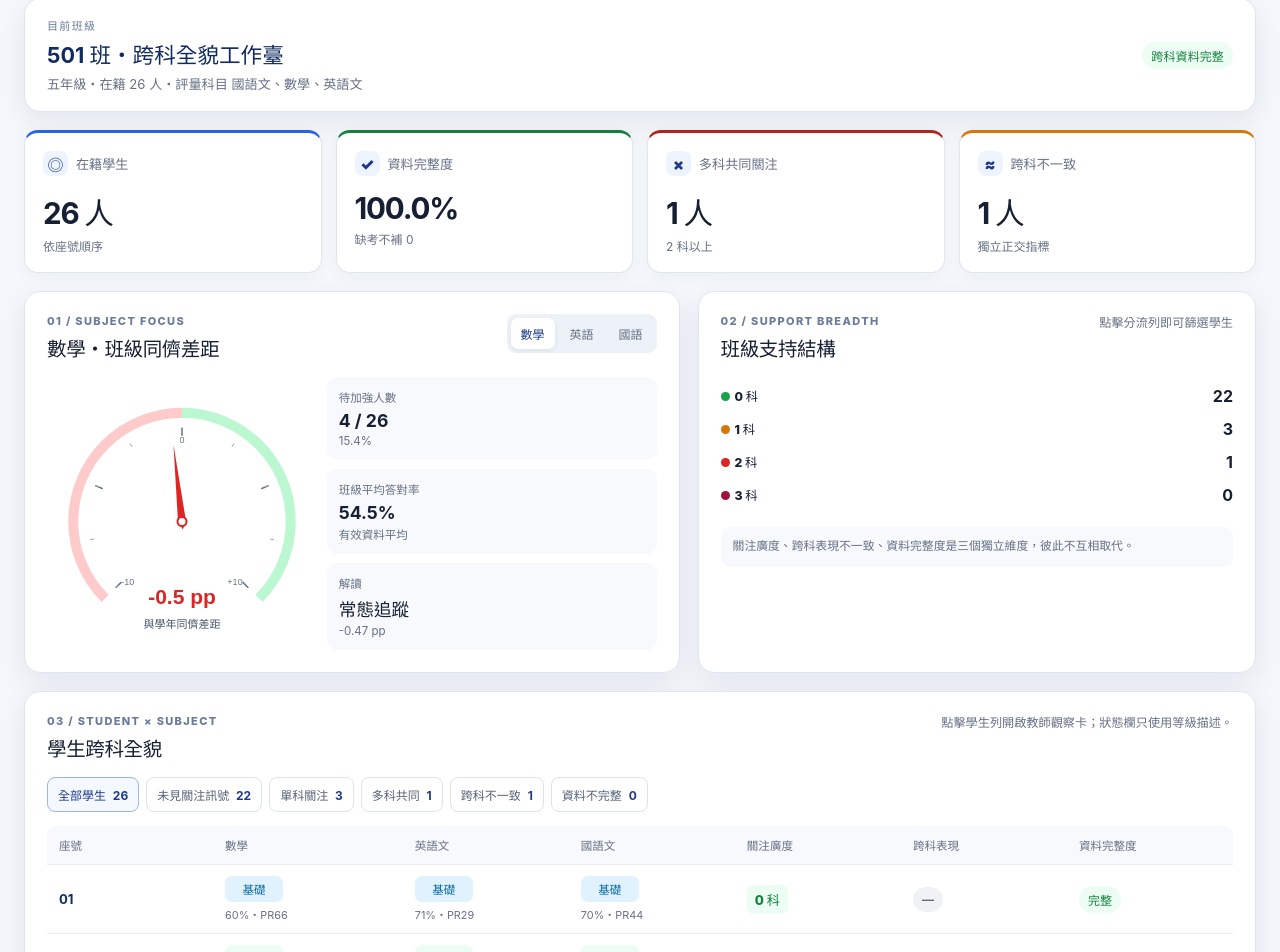
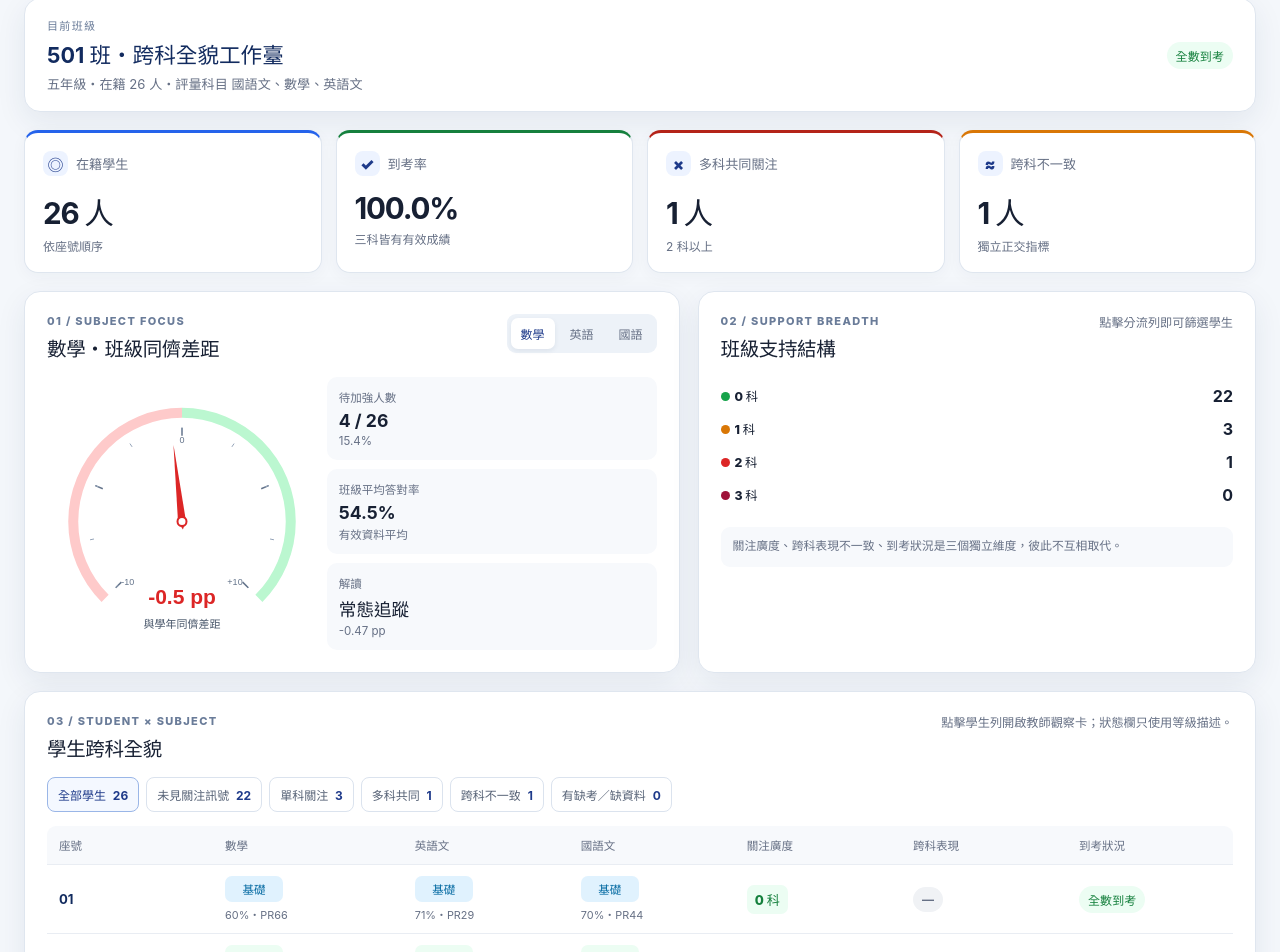
Before and after one commit to SAAA-ntcu/gaotong-dashboard, a Vue app: page /class in a window 1280 px wide. Shown: the part 410-1362 px from the top of the page. Built offline with nearby package versions, Linux system fonts and the light colour scheme.

Commit message:
feat: refine class and attendance labels

```diff
--- a/src/components/ActionDrawer.vue
+++ b/src/components/ActionDrawer.vue
@@ -33,7 +33,7 @@ function deltaText(classId, subjectId) {
     <div class="drawer-links" v-if="action.classIds?.length">
       <span class="drawer-link-label">延伸檢視</span>
       <button v-for="classId in action.classIds" :key="classId" class="link-button" type="button" @click="openClass(classId)">
-        開啟 {{ classId }} 班 Class 360
+        開啟 {{ classId }} 班 Class
         <small v-if="action.subjectId">{{ deltaText(classId, action.subjectId) }}</small>
       </button>
     </div>
--- a/src/components/AppHeader.vue
+++ b/src/components/AppHeader.vue
@@ -31,7 +31,7 @@ const currentClass = computed(() => route.query.class && classIds.includes(Strin
           :class="{ active: route.name === 'class' }"
           :to="{ name: 'class', query: { class: currentClass } }"
         >
-          <span aria-hidden="true">▦</span> Class 360
+          <span aria-hidden="true">▦</span> Class
         </RouterLink>
       </nav>
     </div>
--- a/src/components/StudentDrawer.vue
+++ b/src/components/StudentDrawer.vue
@@ -20,6 +20,12 @@ const subjectDetails = computed(() => {
 });
 
 const checklist = computed(() => props.student?.objectiveChecklist || []);
+const attendanceStatus = computed(() => {
+  const records = Object.values(props.student?.subjects || {});
+  return records.length === 3 && records.every((record) => record?.status === 'VALID')
+    ? '全數到考'
+    : '有缺考／缺資料';
+});
 </script>
 
 <template>
@@ -34,7 +40,7 @@ const checklist = computed(() => props.student?.objectiveChecklist || []);
 
     <div class="student-state-grid">
       <div><span>關注廣度</span><strong>{{ student.supportBreadth?.breadth ?? '-' }} 科</strong></div>
-      <div><span>資料狀態</span><strong>{{ student.dataCompleteness?.displayText || student.dataCompleteness?.display_text || '未標示' }}</strong></div>
+      <div><span>到考狀況</span><strong>{{ attendanceStatus }}</strong></div>
       <div><span>跨科表現</span><strong>{{ student.crossSubjectInconsistency?.isInconsistent ? '高度不一致' : '未見明顯訊號' }}</strong></div>
     </div>
 
--- a/src/data/dashboard.js
+++ b/src/data/dashboard.js
@@ -105,6 +105,7 @@ export function getClassStats(classId) {
   const summary = data.summary || {};
   const breadthCounts = summary.breadthCounts || summary.breadth_counts || {};
   const completeRows = rows.filter((row) => row.dataCompleteness?.status === 'COMPLETE');
+  const testedCount = rows.filter((row) => SUBJECTS.every((subject) => validSubjectRecord(row, subject.name))).length;
   const inconsistentRows = rows.filter((row) => row.crossSubjectInconsistency?.isInconsistent);
   const multiRows = rows.filter((row) => (row.supportBreadth?.breadth || 0) >= 2);
 
@@ -112,6 +113,8 @@ export function getClassStats(classId) {
     classId,
     totalStudents: rows.length,
     completeCount: completeRows.length,
+    testedCount,
+    testedRate: rows.length ? testedCount / rows.length * 100 : 0,
     completenessRate: rows.length ? completeRows.length / rows.length * 100 : 0,
     inconsistentCount: inconsistentRows.length,
     multiSupportCount: multiRows.length,
--- a/src/views/ClassView.vue
+++ b/src/views/ClassView.vue
@@ -44,7 +44,7 @@ const filterOptions = [
   { id: 'single_subject', label: '單科關注' },
   { id: 'multi_subject', label: '多科共同' },
   { id: 'inconsistent', label: '跨科不一致' },
-  { id: 'incomplete', label: '資料不完整' }
+  { id: 'incomplete', label: '有缺考／缺資料' }
 ];
 
 const filterCounts = computed(() => Object.fromEntries(filterOptions.map((filter) => [
@@ -79,6 +79,10 @@ function subjectRecord(row, subject) {
   return row.subjects?.[subject.name];
 }
 
+function isFullyTested(row) {
+  return SUBJECTS.every((subject) => subjectRecord(row, subject)?.status === 'VALID');
+}
+
 function levelClass(record) {
   if (!record || record.status === 'ABSENT' || record.status === 'MISSING') return 'missing';
   if (record.officialLevel === '待加強') return 'support';
@@ -104,8 +108,8 @@ function formatPercent(value) {
   <div class="dashboard-view class-view">
     <section class="class-topbar">
       <div>
-        <span class="section-kicker">CLASS 360 / TEACHER WORKSPACE</span>
-        <h1>班級跨科學習工作臺</h1>
+        <span class="section-kicker">CLASS / TEACHER WORKSPACE</span>
+        <h1>班級學力診斷工作臺</h1>
         <p>同一個班級、三個科目、同一份可供協作的學生資料。</p>
       </div>
       <RouterLink class="secondary-button" to="/school">返回校務總覽</RouterLink>
@@ -123,14 +127,14 @@ function formatPercent(value) {
         <h2>{{ activeClassId }} 班・跨科全貌工作臺</h2>
         <p>五年級・在籍 {{ stats.totalStudents }} 人・評量科目 {{ classData.expectedSubjects.join('、') }}</p>
       </div>
-      <span class="status-chip" :class="stats.completenessRate === 100 ? 'success' : 'warning'">
-        {{ stats.completenessRate === 100 ? '跨科資料完整' : `資料完整度 ${formatPercent(stats.completenessRate)}` }}
+      <span class="status-chip" :class="stats.testedRate >= 100 ? 'success' : 'warning'">
+        {{ stats.testedRate >= 100 ? '全數到考' : `到考率 ${formatPercent(stats.testedRate)}` }}
       </span>
     </section>
 
     <section class="metric-grid class-metrics">
       <MetricCard label="在籍學生" :value="`${stats.totalStudents} 人`" detail="依座號順序" icon="◎" />
-      <MetricCard label="資料完整度" :value="formatPercent(stats.completenessRate)" detail="缺考不補 0" tone="success" icon="✓" />
+      <MetricCard label="到考率" :value="formatPercent(stats.testedRate)" detail="三科皆有有效成績" :tone="stats.testedRate >= 100 ? 'success' : 'warning'" icon="✓" />
       <MetricCard label="多科共同關注" :value="`${stats.multiSupportCount} 人`" detail="2 科以上" tone="danger" icon="×" />
       <MetricCard label="跨科不一致" :value="`${stats.inconsistentCount} 人`" detail="獨立正交指標" tone="warning" icon="≈" />
     </section>
@@ -173,7 +177,7 @@ function formatPercent(value) {
             <strong>{{ segment.value }}</strong>
           </button>
         </div>
-        <div class="breadth-note">關注廣度、跨科表現不一致、資料完整度是三個獨立維度，彼此不互相取代。</div>
+        <div class="breadth-note">關注廣度、跨科表現不一致、到考狀況是三個獨立維度，彼此不互相取代。</div>
       </article>
     </section>
 
@@ -193,7 +197,7 @@ function formatPercent(value) {
       <div class="table-wrap">
         <table class="data-table student-table">
           <thead>
-            <tr><th>座號</th><th v-for="subject in SUBJECTS" :key="subject.id">{{ subject.name }}</th><th>關注廣度</th><th>跨科表現</th><th>資料完整度</th></tr>
+            <tr><th>座號</th><th v-for="subject in SUBJECTS" :key="subject.id">{{ subject.name }}</th><th>關注廣度</th><th>跨科表現</th><th>到考狀況</th></tr>
           </thead>
           <tbody>
             <tr v-for="row in filteredRows" :key="row.studentUid" class="clickable-row" :class="{ focused: selectedSeat === row.seat }" @click="focusStudent(row)">
@@ -204,7 +208,7 @@ function formatPercent(value) {
               </td>
               <td><span class="number-pill" :class="row.supportBreadth?.breadth >= 2 ? 'danger' : row.supportBreadth?.breadth === 1 ? 'warning' : 'success'">{{ row.supportBreadth?.breadth ?? 0 }} 科</span></td>
               <td><span class="status-chip" :class="row.crossSubjectInconsistency?.isInconsistent ? 'warning' : 'neutral'">{{ row.crossSubjectInconsistency?.isInconsistent ? '高度不一致' : '—' }}</span></td>
-              <td><span class="status-chip" :class="row.dataCompleteness?.status === 'COMPLETE' ? 'success' : 'warning'">{{ row.dataCompleteness?.status === 'COMPLETE' ? '完整' : '不完整' }}</span></td>
+              <td><span class="status-chip" :class="isFullyTested(row) ? 'success' : 'warning'">{{ isFullyTested(row) ? '全數到考' : '有缺考／缺資料' }}</span></td>
             </tr>
           </tbody>
         </table>
--- a/src/views/SchoolView.vue
+++ b/src/views/SchoolView.vue
@@ -72,7 +72,7 @@ function schoolSubjectAction(subjectId) {
       <div>
         <span class="section-kicker">SCHOOL DECISION COCKPIT</span>
         <h1>五年級學力檢測校務決策總覽</h1>
-        <p>先定位問題科目，再沿著班級與學生資料進入 Class 360 工作臺。</p>
+        <p>先定位問題科目，再沿著班級與學生資料進入 Class 工作臺。</p>
       </div>
       <div class="intro-meta">
         <span class="soft-chip">250 位在籍學生</span>
@@ -84,9 +84,9 @@ function schoolSubjectAction(subjectId) {
 
     <section class="metric-grid" aria-label="校務摘要">
       <MetricCard label="五年級在籍" :value="`${school.totalStudents} 人`" detail="501–509 班" icon="◎" />
-      <MetricCard label="跨科資料完整度" :value="formatPercent(school.completenessRate)" detail="缺考／待補資料已標示" tone="success" icon="✓" />
+      <MetricCard label="跨科成績完整度" :value="formatPercent(school.completenessRate)" detail="缺考／待補資料已標示" tone="success" icon="✓" />
       <MetricCard label="優先處理班級" :value="`${school.priorityClassCount} 班`" detail="至少一科待加強率偏高" tone="warning" icon="!" />
-      <MetricCard label="跨科到考率" :value="formatPercent(school.testedRate)" detail="完整資料 247+ 人" tone="blue" icon="↗" />
+      <MetricCard label="跨科到考率" :value="formatPercent(school.testedRate)" detail="三科皆有有效成績" tone="blue" icon="↗" />
     </section>
 
     <section class="section-card subject-section">
@@ -133,7 +133,7 @@ function schoolSubjectAction(subjectId) {
               <span class="section-kicker">目前焦點：{{ selectedSubject.name }}</span>
               <h3>各班待加強分布 Treemap</h3>
             </div>
-            <span class="section-help">面積代表待加強人數；點擊班級進入 Class 360，上方科目卡可切換檢視。</span>
+            <span class="section-help">面積代表待加強人數；點擊班級進入 Class，上方科目卡可切換檢視。</span>
           </div>
           <SupportTreemap
             :subjects="subjectCards"
@@ -199,7 +199,7 @@ function schoolSubjectAction(subjectId) {
         <div class="reading-steps">
           <div><span>1</span><p><strong>看指針</strong><br />先確認科目相對基準線的方向與幅度。</p></div>
           <div><span>2</span><p><strong>看熱力矩陣</strong><br />確認問題集中在哪些班級與科目。</p></div>
-          <div><span>3</span><p><strong>開啟 Class 360</strong><br />進入學生名冊，從資料走向教學觀察。</p></div>
+          <div><span>3</span><p><strong>開啟 Class</strong><br />進入學生名冊，從資料走向教學觀察。</p></div>
         </div>
       </article>
     </section>
@@ -210,12 +210,12 @@ function schoolSubjectAction(subjectId) {
           <span class="section-kicker">04 / CLASS MATRIX</span>
           <h2>班級 × 科目待加強熱力矩陣</h2>
         </div>
-        <span class="section-help">點擊任一列進入該班 Class 360；數字為待加強人數。</span>
+        <span class="section-help">點擊任一列進入該班 Class；數字為待加強人數。</span>
       </div>
       <div class="table-wrap">
         <table class="data-table school-matrix">
           <thead>
-            <tr><th>班級</th><th v-for="subject in SUBJECTS" :key="subject.id">{{ subject.name }}</th><th>跨科關注</th><th>資料完整度</th><th></th></tr>
+            <tr><th>班級</th><th v-for="subject in SUBJECTS" :key="subject.id">{{ subject.name }}</th><th>跨科關注</th><th>到考率</th><th></th></tr>
           </thead>
           <tbody>
             <tr v-for="classId in classIds" :key="classId" class="clickable-row" @click="openClass(classId)">
@@ -227,7 +227,7 @@ function schoolSubjectAction(subjectId) {
                 <small>{{ formatPercent(classStats[classId].subjects[subject.id].supportRate) }}</small>
               </td>
               <td><span class="number-pill" :class="classStats[classId].multiSupportCount ? 'warning' : 'neutral'">{{ classStats[classId].multiSupportCount }} 人</span></td>
-              <td><span class="completion-value" :class="classStats[classId].completenessRate < 100 ? 'warning' : 'success'">{{ formatPercent(classStats[classId].completenessRate) }}</span></td>
+              <td><span class="completion-value" :class="classStats[classId].testedRate < 100 ? 'warning' : 'success'">{{ formatPercent(classStats[classId].testedRate) }}</span></td>
               <td><span class="row-arrow">→</span></td>
             </tr>
           </tbody>
```
